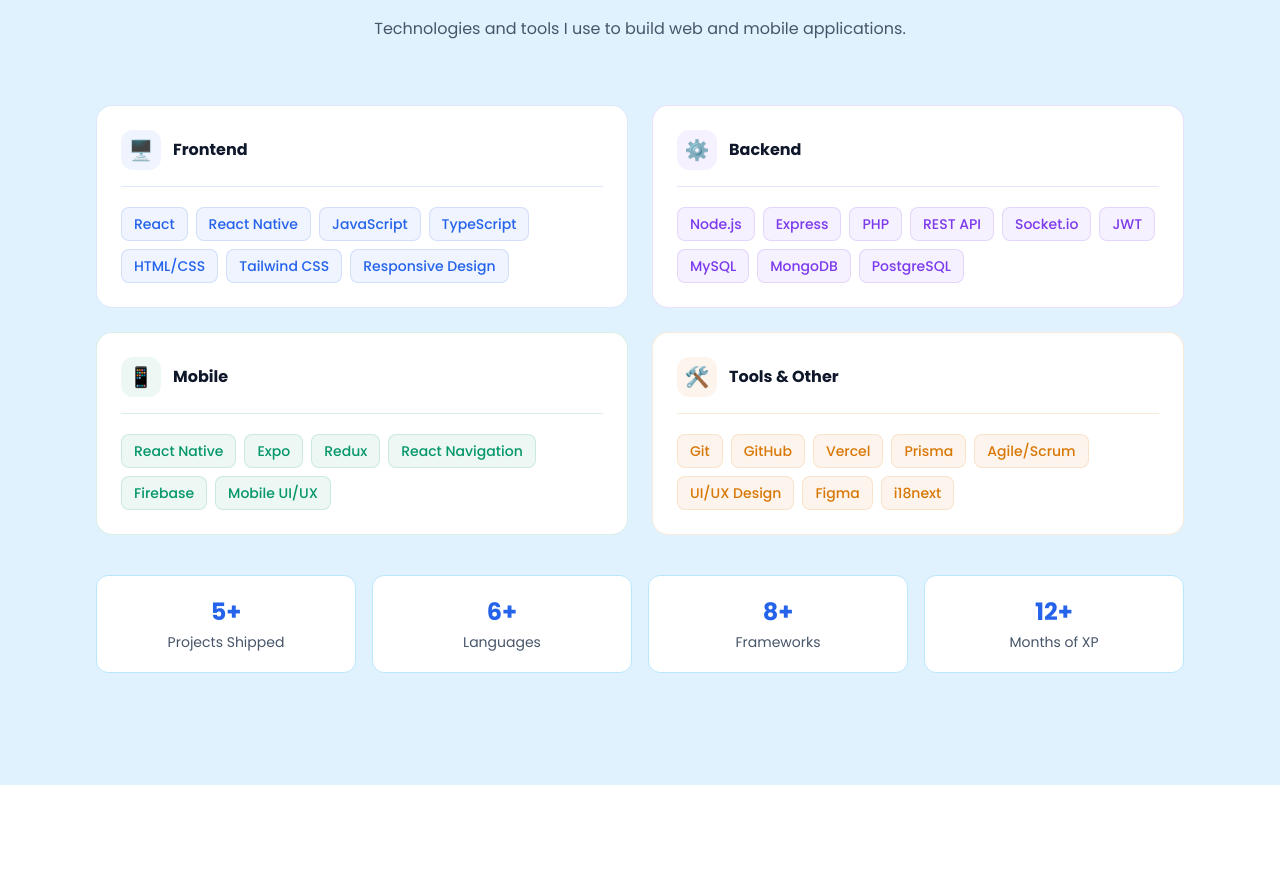
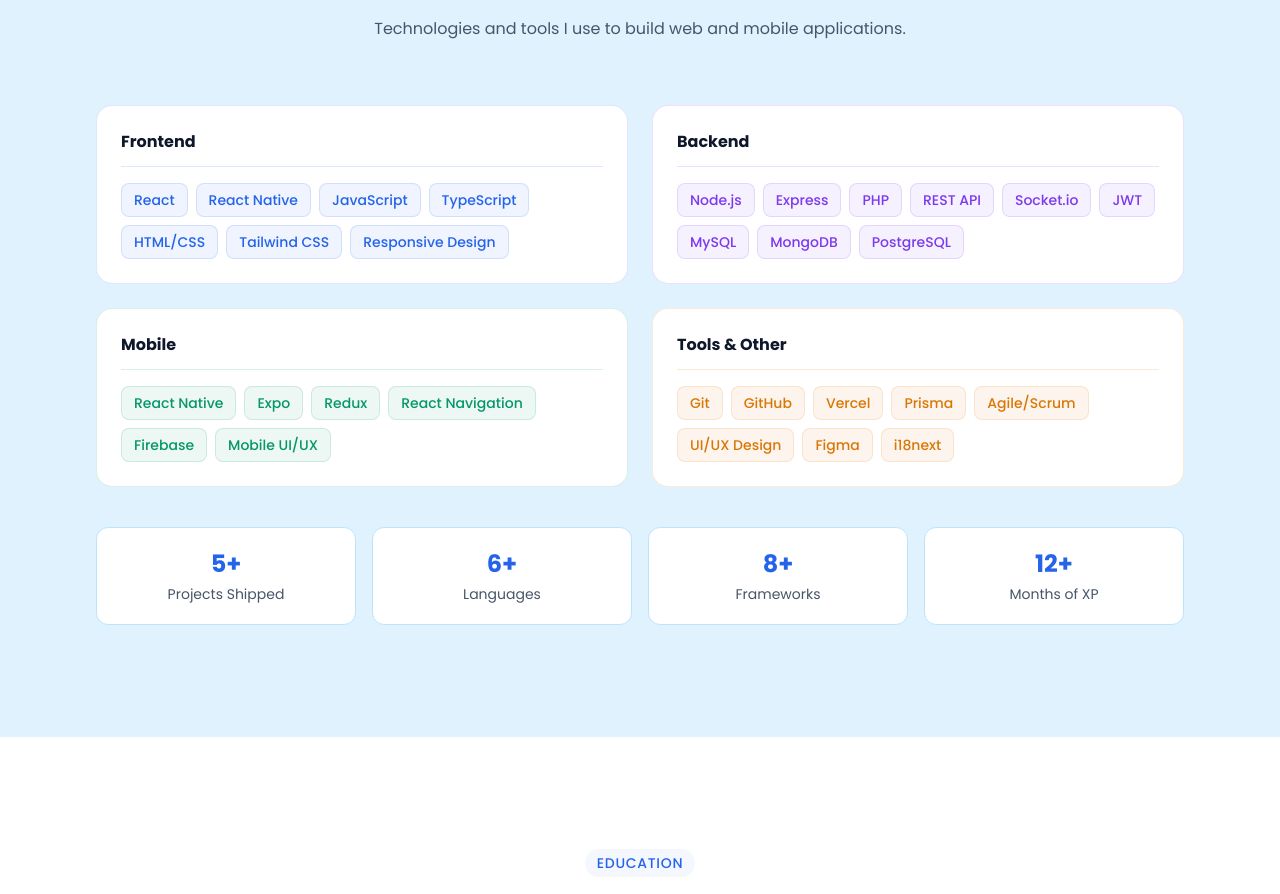
Before and after one commit to tsegayes332-cell/portfolio, a React (Create React App) app: page / in a window 1280 px wide. Shown: the part 6260-7154 px from the top of the page. Built offline with nearby package versions, Linux system fonts and the light colour scheme; the HTML template or start-up script is replaced by a standard one.

Commit message:
Remove category icons from Technical Skills cards

```diff
--- a/src/components/Skills.js
+++ b/src/components/Skills.js
@@ -54,11 +54,7 @@
               className="bg-white rounded-2xl p-6 border card-hover"
               style={{ borderColor: group.border }}>
               {/* Header */}
-              <div className="flex items-center gap-3 mb-5 pb-4" style={{ borderBottom: `1px solid ${group.border}` }}>
-                <div className="w-10 h-10 rounded-xl flex items-center justify-center text-xl"
-                  style={{ background: group.bg }}>
-                  {group.icon}
-                </div>
+              <div className="mb-4 pb-3" style={{ borderBottom: `1px solid ${group.border}` }}>
                 <h3 className="text-base font-bold text-text-primary">{group.category}</h3>
               </div>
 
```
